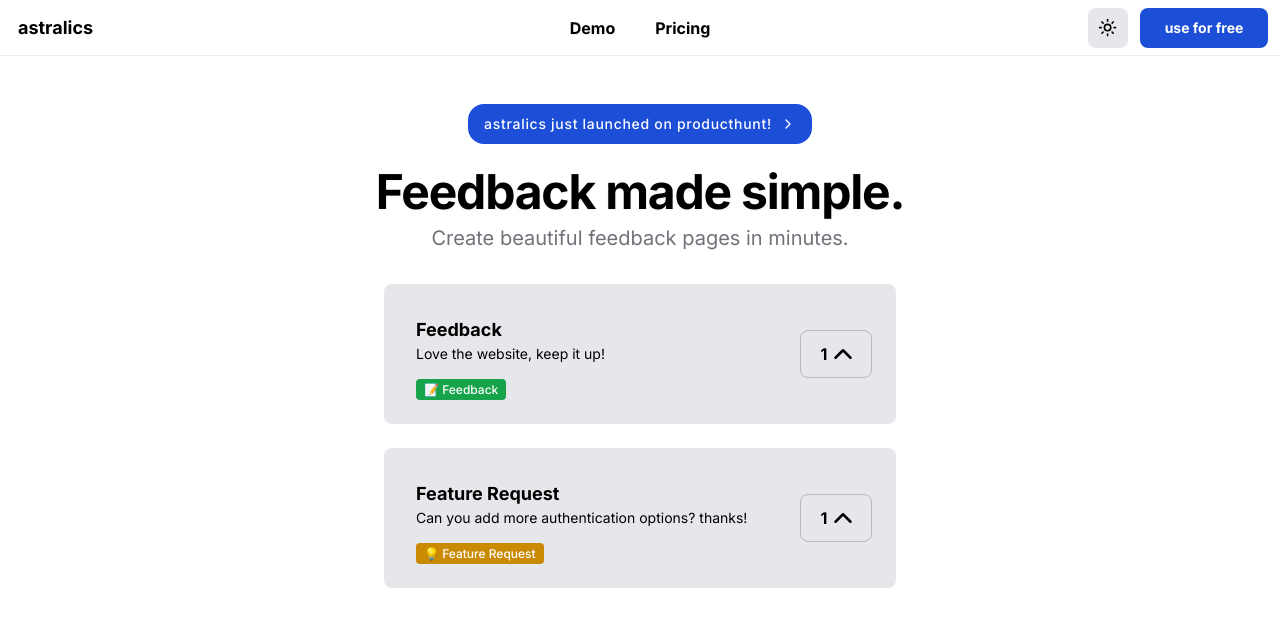
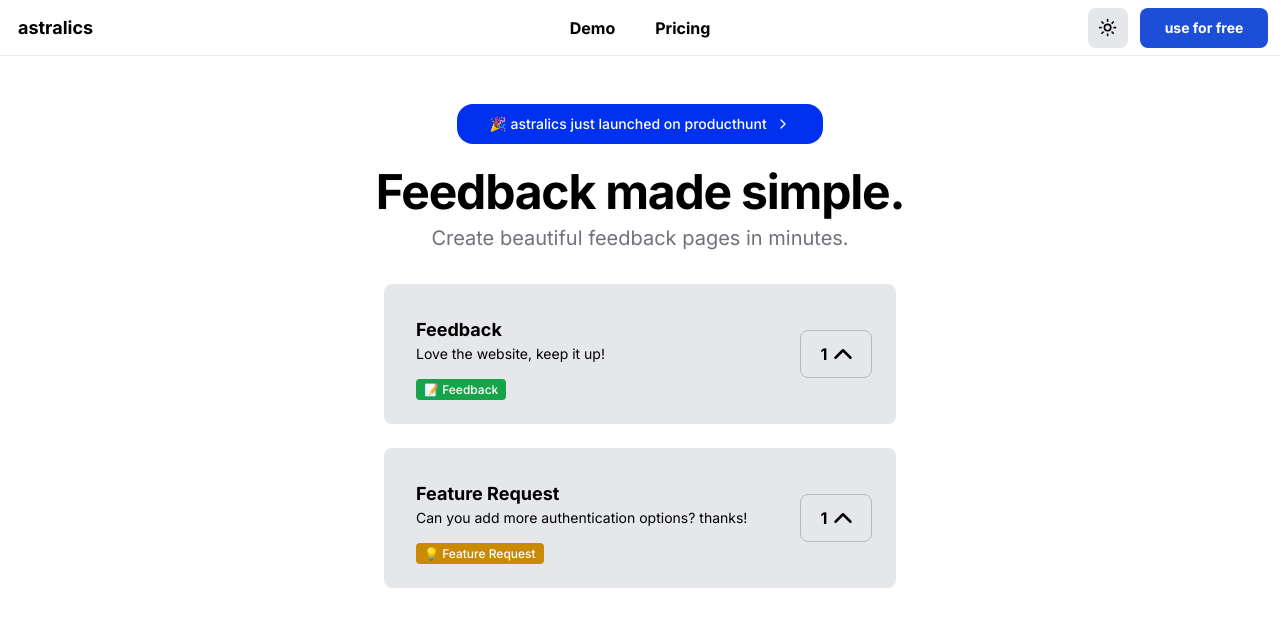
Before and after one commit to ramezj/astralics, a Next.js app in the folder client/: page / in a window 1280 px wide. Shown: the top 626 px of the page. Built offline with nearby package versions, Linux system fonts and the light colour scheme; no server answers.

Commit message:
new color astralicsblue, adjusted some effects and colors

```diff
--- a/client/components/b/CreateFeedback.js
+++ b/client/components/b/CreateFeedback.js
@@ -84,13 +84,13 @@ export default function CreateFeedback(props) {
           props.session
           ?
           <>
-          <button onClick={openModal} className='px-4 py-2.5 bg-blue-700 text-white duration-300 hover:bg-blue-800 rounded-lg flex font-medium outline-none'>
+          <button onClick={openModal} className='px-4 py-2.5 bg-astralicsblue text-white duration-300 hover:bg-astralicsblue rounded-lg flex font-medium outline-none'>
                 Leave Feedback
             </button>
           </>
           :
           <>
-          <button onClick={openAuthModal} className='px-4 py-2.5 bg-blue-700 text-white duration-300 hover:bg-blue-800 rounded-lg flex font-medium outline-none'>
+          <button onClick={openAuthModal} className='px-4 py-2.5 bg-astralicsblue text-white duration-300 hover:bg-astralicsblue rounded-lg flex font-medium outline-none'>
                 Leave Feedback
             </button>
           </>
--- a/client/components/b/Feedback.js
+++ b/client/components/b/Feedback.js
@@ -123,8 +123,8 @@ export default function Feedback(props) {
                 : openModal()
             }
         })}
-        className={`border border-black/20 dark:border-white/20 group hover:bg-blue-700 duration-300 w-[4.5rem] h-12 rounded-lg items-center flex justify-center
-        ${test ? 'bg-blue-700 hover:bg-blue-700 ' : 'bg-transparent'}`}>
+        className={`border border-black/20 dark:border-white/20 group hover:bg-astralicsblue transition duration-300 w-[4.5rem] h-12 rounded-lg items-center flex justify-center
+        ${test ? 'bg-astralicsblue hover:bg-astralicsblue' : 'bg-transparent'}`}>
         <h1
         className={`m-1 font-bold group-hover:text-white ${test ? 'text-white dark:text-white' : 'text-black dark:text-white'}`}>
         {upvotes}</h1>
--- a/client/components/other/BetaAlert.js
+++ b/client/components/other/BetaAlert.js
@@ -7,14 +7,14 @@ export default function BetaAlert(props) {
         <>
         <Button
         className='
-        tracking-wider
         rounded-2xl
-        bg-blue-700 dark:bg-blue-700
-        hover:bg-blue-800 dark:hover:!bg-blue-800
+        px-8
+        bg-astralicsblue dark:bg-astralicsblue
+        hover:bg-astralicsblue dark:hover:!bg-astralicsblue
         duration-300
         text-white dark:text-white
         '>
-            astralics just launched on producthunt!
+            🎉 astralics just launched on producthunt
             <ChevronRight className="ml-2 h-4 w-4" />
         </Button>
         </>
--- a/client/components/pricing/Developer.js
+++ b/client/components/pricing/Developer.js
@@ -52,7 +52,7 @@ export function Developer(props) {
           props.session
           ?
           <>
-            <Button asChild className='w-full bg-black hover:bg-zinc-900 font-bold'>
+            <Button asChild className='w-full bg-astralicsblue dark:bg-astralicsblue hover:bg-astralicsblue font-bold dark:text-white dark:hover:bg-astralicsblue'>
                 <Link href={`https://astralics.lemonsqueezy.com/checkout/buy/90fbb10d-ad89-4525-b259-009c2ae274f0?` + params.toString()}>
                 Get Started
                 </Link>
@@ -61,7 +61,7 @@ export function Developer(props) {
           </>
           :
           <>
-             <Button className='w-full bg-black hover:bg-zinc-900 font-bold'>Get Started</Button>
+             <Button className='w-full bg-astralicsblue dark:bg-astralicsblue font-bold dark:text-white hover:bg-astralicsblue dark:hover:bg-astralicsblue'>Get Started</Button>
           </>
         }
       </CardFooter>
--- a/client/components/pricing/Free.js
+++ b/client/components/pricing/Free.js
@@ -50,11 +50,11 @@ export function Free(props) {
           props.session
           ?
           <>
-            <Button className='w-full bg-black hover:bg-zinc-900 font-bold'>Get Started</Button>
+            <Button className='w-full bg-astralicsblue dark:bg-astralicsblue font-bold dark:text-white hover:bg-astralicsblue dark:hover:bg-astralicsblue '>Get Started</Button>
           </>
           :
           <>
-             <Button className='w-full bg-black hover:bg-zinc-900 font-bold'>Get Started</Button>
+             <Button className='w-full bg-astralicsblue dark:bg-astralicsblue font-bold dark:text-white hover:bg-astralicsblue dark:hover:bg-astralicsblue '>Get Started</Button>
           </>
         }
       </CardFooter>
--- a/client/tailwind.config.js
+++ b/client/tailwind.config.js
@@ -18,6 +18,7 @@ module.exports = {
     },
     extend: {
       colors: {
+        'astralicsblue':'#0031ef',
         'darkblue':'#03071E',
         'ylw':"#F9E900",
         'lightblue':'#00b4d8',
```
